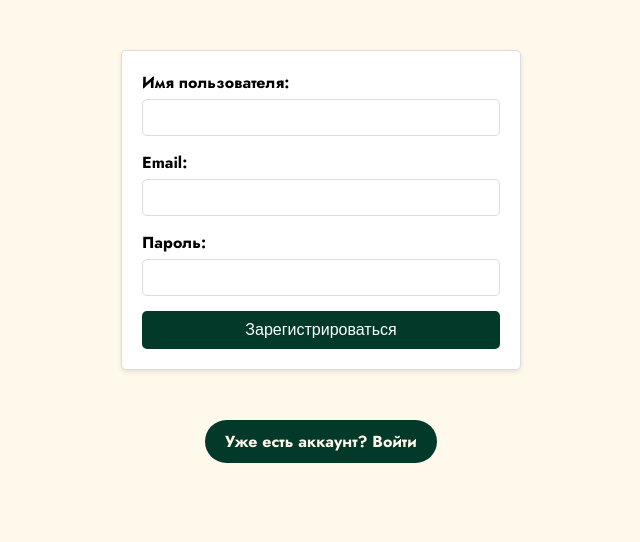
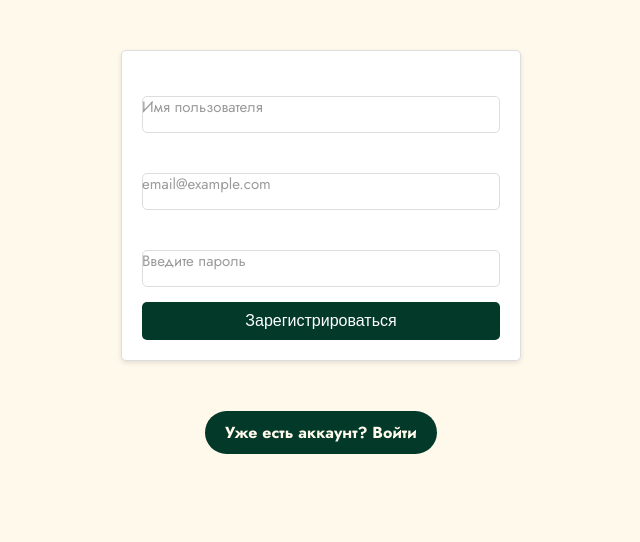
Before and after one commit to tarakkann/course_project, a PHP site: page /frontend/register.html in a window 1280 px wide. Shown: the part 100-642 px from the top of the page, without its empty margins (319-959 px from the left). Run offline with PHP 8.4, Linux system fonts and the light colour scheme.

Commit message:
floating lables регистрация и авторизация

```diff
--- a/assets/css/styles.css
+++ b/assets/css/styles.css
@@ -482,12 +470,44 @@ footer {
 
 @media (min-width: 1200px) {
     .second-screen {
-        grid-template-columns: 1fr 1fr 1fr; /* Add a third column for Row 2 */
+        grid-template-columns: 1fr 1fr 1fr;
     }
-
     .row2-block1,
     .row2-block2,
     .row2-block3 {
         height: 300px;
     }
 }
+
+
+.form-group {
+    position: relative;
+    padding: 15px 0 0;
+    margin-top: 10px;
+}
+
+.form-group input {
+    width: 100%;
+    border: 1px solid #ddd;
+    padding: 10px;
+    background: none;
+    border-radius: 5px;
+}
+
+.form-group label {
+    position: absolute;
+    top: 0;
+    padding: 15px 0;
+    font-size: 15px;
+    font-weight: 400;
+    color: #9b9b9b;
+    transition: all 0.2s;
+    pointer-events: none;
+}
+
+.form-group input:focus ~ label,
+.form-group input:valid ~ label {
+    top: -20px;
+    font-size: 13px;
+    color: #033929;
+}
--- a/frontend/register.html
+++ b/frontend/register.html
@@ -43,12 +43,23 @@
     </header>
     <p id="error-message"></p>
     <form action="/backend/register.php" method="POST">
-        <label>Имя пользователя:</label>
-        <input type="text" name="username" required>
-        <label>Email:</label>
-        <input type="email" name="email" required>
-        <label>Пароль:</label>
-        <input type="password" name="password" required>
+        <div class="form-group">
+
+            <input type="text" name="username" id="username" required>
+            <label for="username"> Имя пользователя</label>
+        </div>
+
+        <div class="form-group">
+            <input type="email" name="email" required>
+            <label> email@example.com</label>
+        </div>
+
+
+        <div class="form-group">
+            <input type="password" name="password" required>
+            <label> Введите пароль</label>
+        </div>
+
         <button type="submit">Зарегистрироваться</button>
     </form>
     <div class="register-link">
```
Also changed, not shown: other parts of assets/css/styles.css (+21 -33 lines), frontend/login.html (+10 -4 lines).
